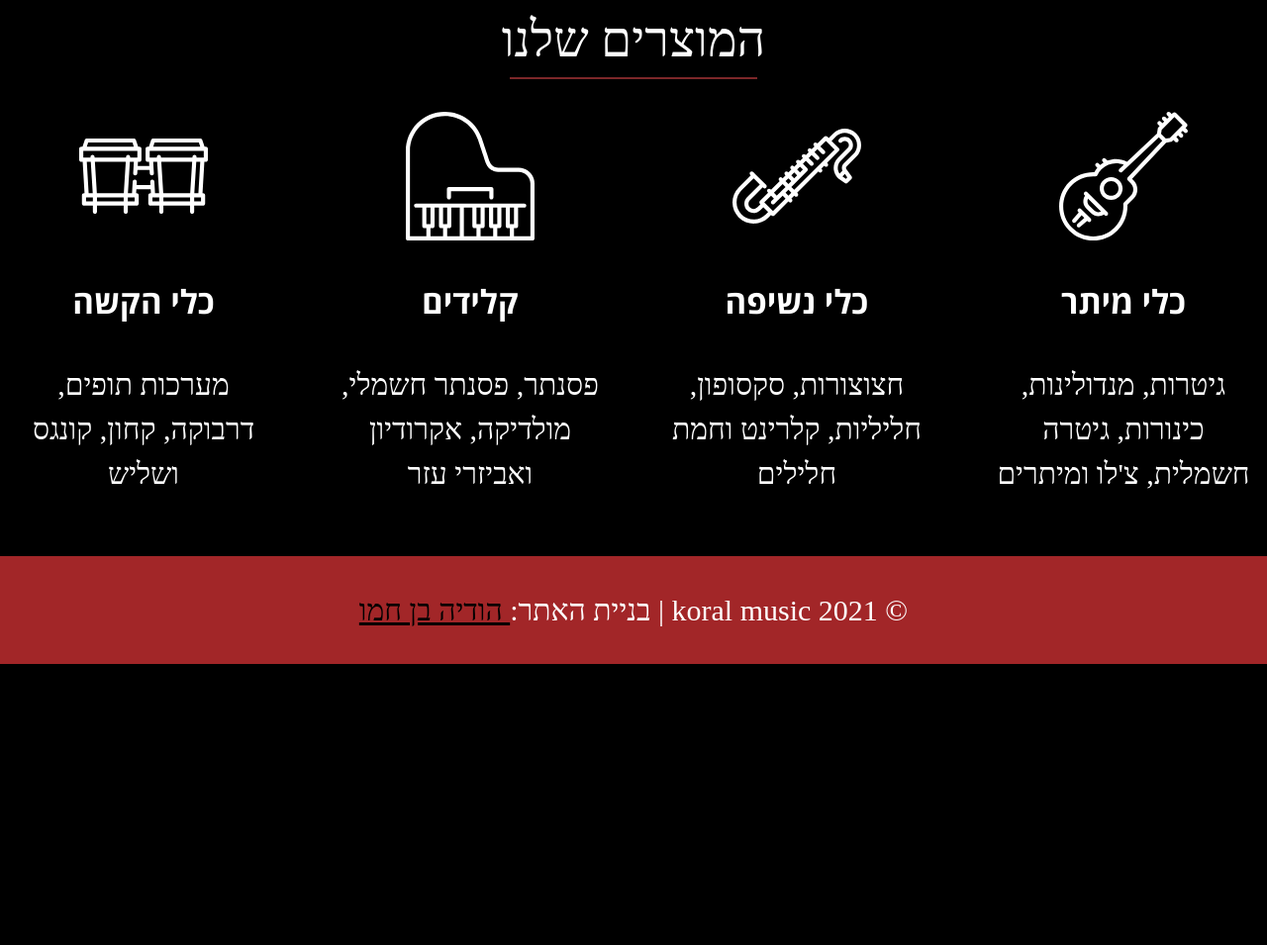
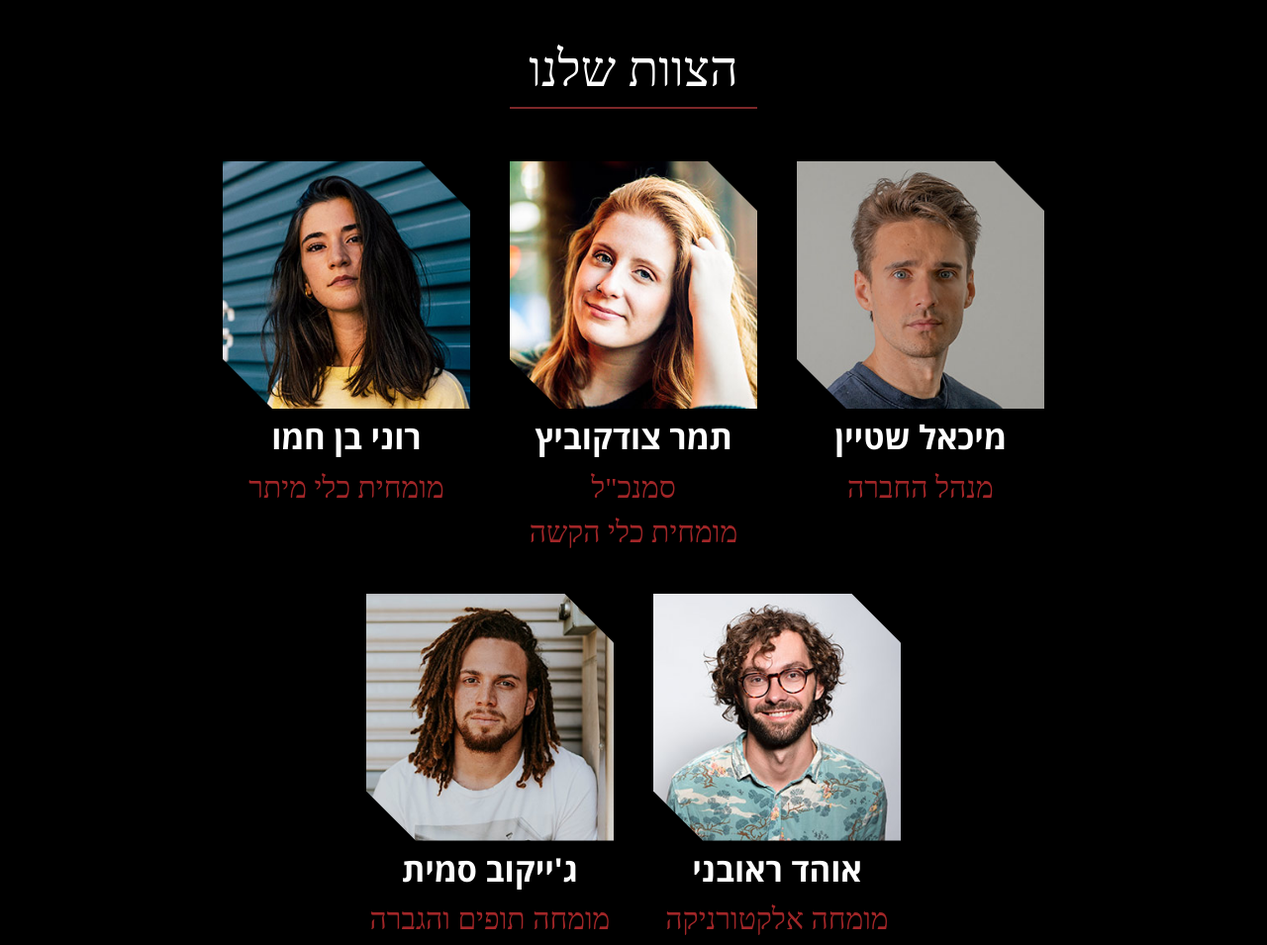
Before and after one commit to hodayabenhamo/first, a plain HTML site: page semb/about.html in a window 1280 px wide. Shown: the part 845-1800 px from the top of the page at 99% size. Before the commit the page ends 1516 px from the top, so only its background shows below. Drawn offline with Linux system fonts and the light colour scheme; a web font is replaced by a local one.

Commit message:
added about

```diff
--- a/semb/about.html
+++ b/semb/about.html
@@ -31,40 +31,49 @@
 
 <p> </p>
 <a href="#" class="button"> קראו עוד</a></div>
-<div class="features">
+
+   <div class="team-wrap">
 	    <div class="container">
-      <h1> המוצרים שלנו</h1>
-           <ul>
+	      <h1>הצוות שלנו</h1>
+	      <ul class="team">
 	        <li>
-              <img src="img/guitar.svg" alt="">
-              <h3> כלי מיתר</h3>
-              <p> גיטרות, מנדולינות, כינורות, גיטרה חשמלית, צ'לו ומיתרים</p>
+	        <img src="img/Layer%200.jpg" alt="">
+	          <h3>מיכאל שטיין</h3>
+	          <p>מנהל החברה</p>
 	        </li>
 	        <li>
-              <img src="img/clarinet-1.svg" alt="">
-              <h3>כלי נשיפה</h3>
-              <p> חצוצורות, סקסופון, חליליות, קלרינט וחמת חלילים </p>
+	        <img src="img/Layer%201.jpg" alt="">
+	          <h3>תמר צודקוביץ</h3>
+	          <p>סמנכ"ל <br> מומחית כלי הקשה</p>
 	        </li>
 	        <li>
-              <img src="img/piano.svg" alt="">
-              <h3> קלידים</h3>
-              <p> פסנתר, פסנתר חשמלי, מולדיקה, אקרודיון ואביזרי עזר</p>
+	        <img src="img/Layer%202.jpg" alt="">
+	          <h3>רוני בן חמו</h3>
+	          <p> מומחית כלי מיתר</p>
 	        </li>
 	        <li>
-              <img src="img/bongos.svg" alt="">
-              <h3>כלי הקשה  </h3>
-              <p> מערכות תופים, דרבוקה, קחון, קונגס ושליש </p>
+	        <img src="img/Layer%203.jpg" alt="">
+	          <h3>אוהד ראובני</h3>
+	          <p>מומחה אלקטורניקה</p>
+	        </li>
+	        <li>
+	        <img src="img/Layer%204.jpg" alt="">
+	          <h3>ג'ייקוב סמית </h3>
+	          <p>מומחה תופים והגברה</p>
 	        </li>
 	      </ul>
+	    </div>
+	  </div>
 
 
-    </div>
+
+
 
     <footer>
 
         <p>&copy; 2021 koral music | בניית האתר:<a href=" https://www.instagram.com/hodaya_greydi/"> הודיה בן חמו</a></p>
     </footer>
 
-</div>
+
 
 </body></html>
--- a/semb/style.css
+++ b/semb/style.css
@@ -84,6 +84,7 @@ font-size: 33px; }
 .container {
     max-width: 1500px;
     margin: auto;
+
 }
 
 .banner {
@@ -261,3 +262,38 @@ h2 {
 .opening-wrap h1:after{
     margin: auto;
 }
+
+.team-wrap {
+	  background: #000;
+	  padding: 30px 0;
+	  text-align: center;
+
+	}
+.team-wrap .container{
+    max-width: 1000px;
+}
+	.team-wrap h2:after {
+	  margin: auto;
+	}
+	.team {
+	  list-style: none;
+	  padding: 0;
+	  display: flex;
+	  flex-wrap: wrap;
+	  justify-content: center;
+	}
+	.team li {
+	  margin: 20px;
+	  max-width: 250px;
+	}
+	.team h3, .team p {
+	  margin: 0;
+	}
+	.team img {
+clip-path: polygon(0 0, 80% 0%, 100% 20%, 100% 80%, 100% 100%, 20% 100%, 0% 80%, 0% 20%);
+
+
+	}
+	.team p {
+	  color: #a22628
+	}
```
Also changed, not shown: semb/img/Layer 0.jpg (added), semb/img/Layer 1.jpg (added), semb/img/Layer 2.jpg (added), semb/img/Layer 3.jpg (added), semb/img/Layer 4.jpg (added). Lines whose indentation alone changed are shown as unchanged.
